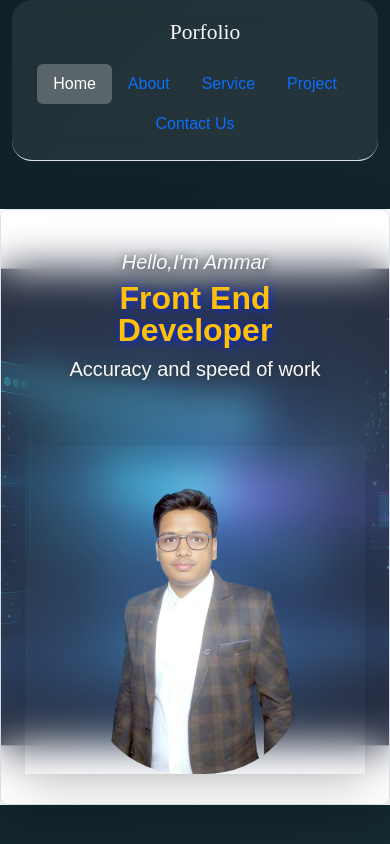
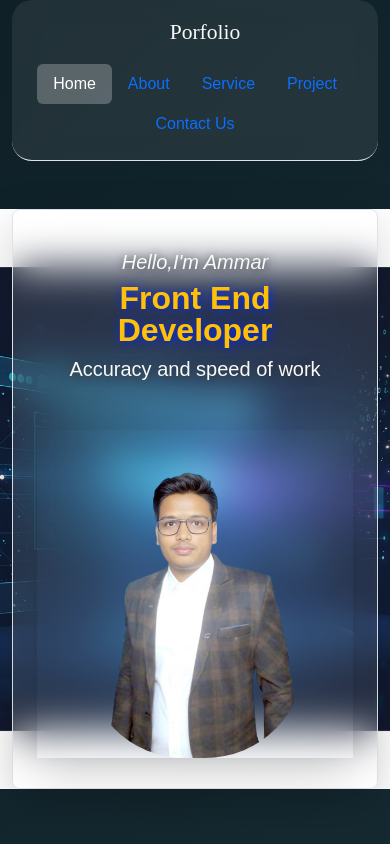
Before and after one commit to ammarsiraj89-lang/my--file, a plain HTML site: page index.html in a window 390 px wide. Shown: the top 844 px of the page. Drawn offline with nearby package versions, Linux system fonts and the light colour scheme.

Commit message:
Update index.html

```diff
--- a/index.html
+++ b/index.html
@@ -290,9 +290,15 @@ section p {
 
   .row {
     flex-direction: column;
-    align-items: center;
+    text-align: center;
+    margin-right: auto;
+    margin-left: auto;
     text-align: justify;
   }
+  .row p{
+    margin: 0 auto;
+  }
+
 
   .feature,
   .card-cover {
```
